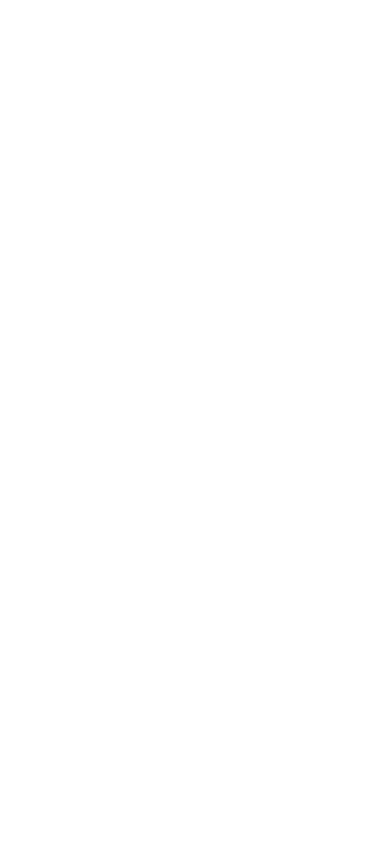
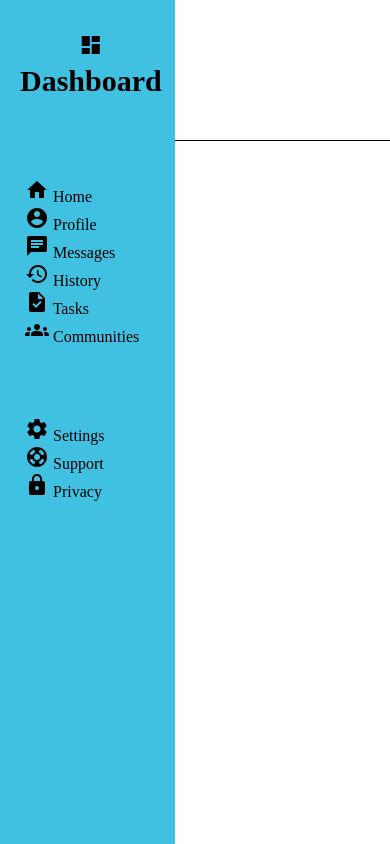
Before and after one commit to Shrawn100/adminDashboard, a plain HTML site: page index.html in a window 390 px wide. Drawn offline with Linux system fonts and the light colour scheme.

Commit message:
Make side-bar styled and responsive

```diff
--- a/index.html
+++ b/index.html
@@ -6,8 +6,87 @@
     <meta name="viewport" content="width=device-width, initial-scale=1.0">
     <title>Admin Dashboard</title>
     <link rel="stylesheet" href="./style.css">
+    <link href="https://fonts.googleapis.com/icon?family=Material+Icons" rel="stylesheet">
 </head>
 <body>
+    <div class="container">
+        <div class="sidebar">
+
+            <div class="dashboard">
+                <p><span class="material-icons">
+                    dashboard
+                    </span>Dashboard</p>
+
+            </div>
+
+            <div class="options">
+                <div class="home">
+                    <a href="#">
+                        <span class="material-icons">home</span>
+                         Home</a>
+                </div>
+                <div class="profile">
+
+                    <a href="#">
+                        <span class="material-icons">account_circle</span>
+                        Profile</a>
+                </div>
+                <div class="messages">
+                    <a href="#">
+                        <span class="material-icons">chat</span>
+                        Messages</a>
+                </div>
+                <div class="history">
+
+                    <a href="#">
+                        <span class="material-icons">history</span>
+                        History</a>
+                </div>
+                <div class="tasks">
+                    <a href="#">
+                        <span class="material-icons">task</span>
+                        Tasks</a>
+                </div>
+                <div class="communities">
+
+                    <a href="#">
+                        <span class="material-icons">groups</span>
+                        Communities</a>
+                </div>
+            </div>
+
+            <div class="advOptions">
+                <div class="settings">
+
+                    <a href="#">
+                        <span class="material-icons">settings</span>
+                        Settings</a>
+                </div>
+                <div class="support">
+
+                    <a href="#">
+                        <span class="material-icons">support</span>
+                        Support</a>
+                </div>
+                <div class="privacy">
+
+                    <a href="#">
+                        <span class="material-icons">lock</span>
+                        Privacy</a>
+                </div>
+            </div>
+
+
+
+
+        </div>
+
+
+        <div class="header"></div>
+        <div class="content"></div>
+
+
+    </div>
 
 </body>
 </html>
--- a/style.css
+++ b/style.css
@@ -0,0 +1,51 @@
+html,
+body{
+    margin:0;
+}
+.container{
+    display:grid;
+    grid-template: 1fr 5fr/1fr 5fr;
+}
+/* sidebar content */
+
+.sidebar{
+
+    grid-row:1/span1;
+    display:grid;
+    grid-template-rows:0.25fr 1fr 1fr 1fr ;
+    gap:50px;
+    height:100vh;
+    padding-left:20px;
+    padding-right:20px;
+
+    min-width:135px;
+    background-color: rgb(65, 193, 225);
+}
+.sidebar a{
+    text-decoration: none;
+    color:black;
+
+
+}
+.dashboard{
+    font-size:30px;
+    font-weight:bold;
+    text-align:center;
+}
+.options{
+    padding-left:5px;
+}
+
+.advOptions{
+    padding-left:5px;
+}
+
+/* header content */
+.header{
+    border-bottom: 1px solid black;
+
+}
+
+.content{
+
+}
```
